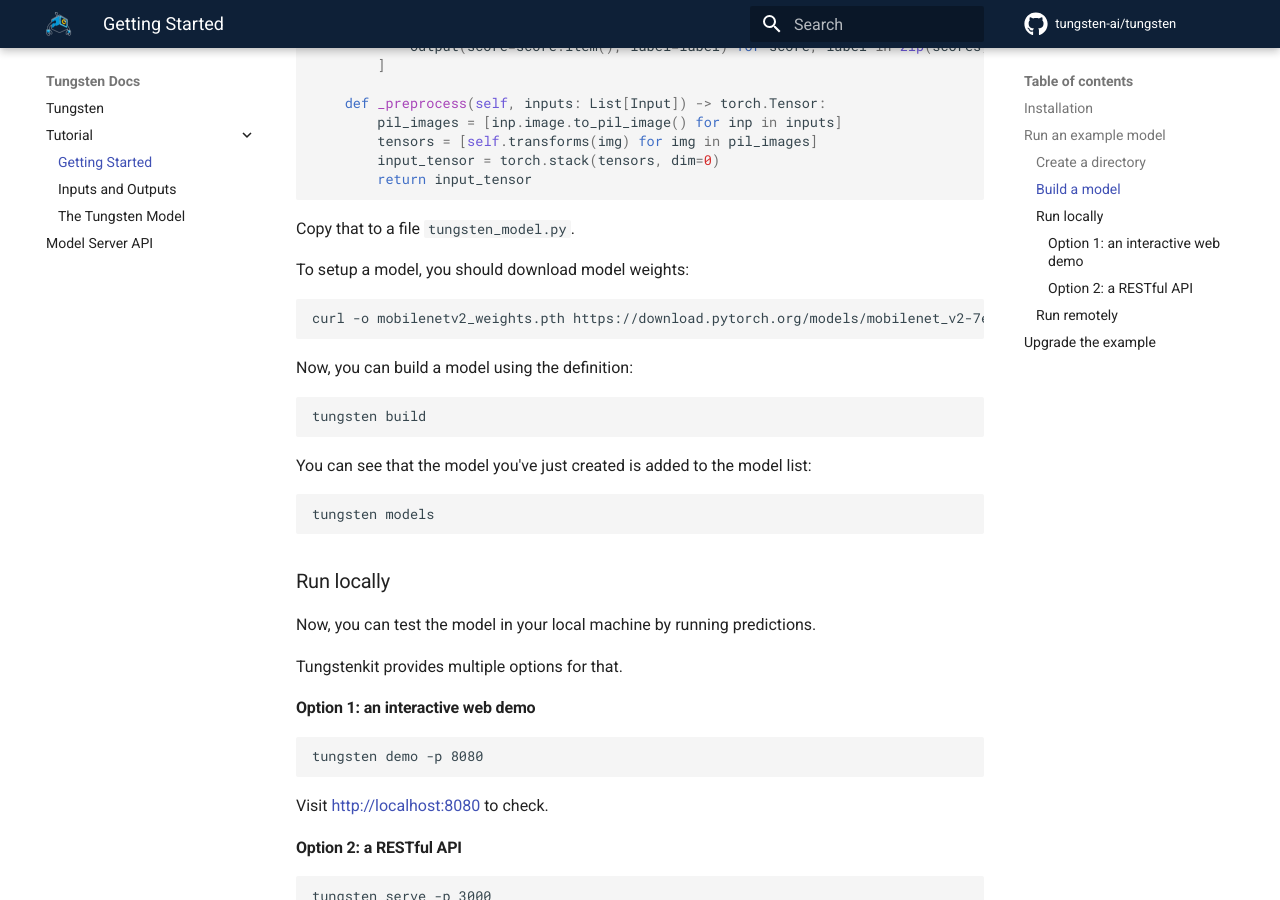
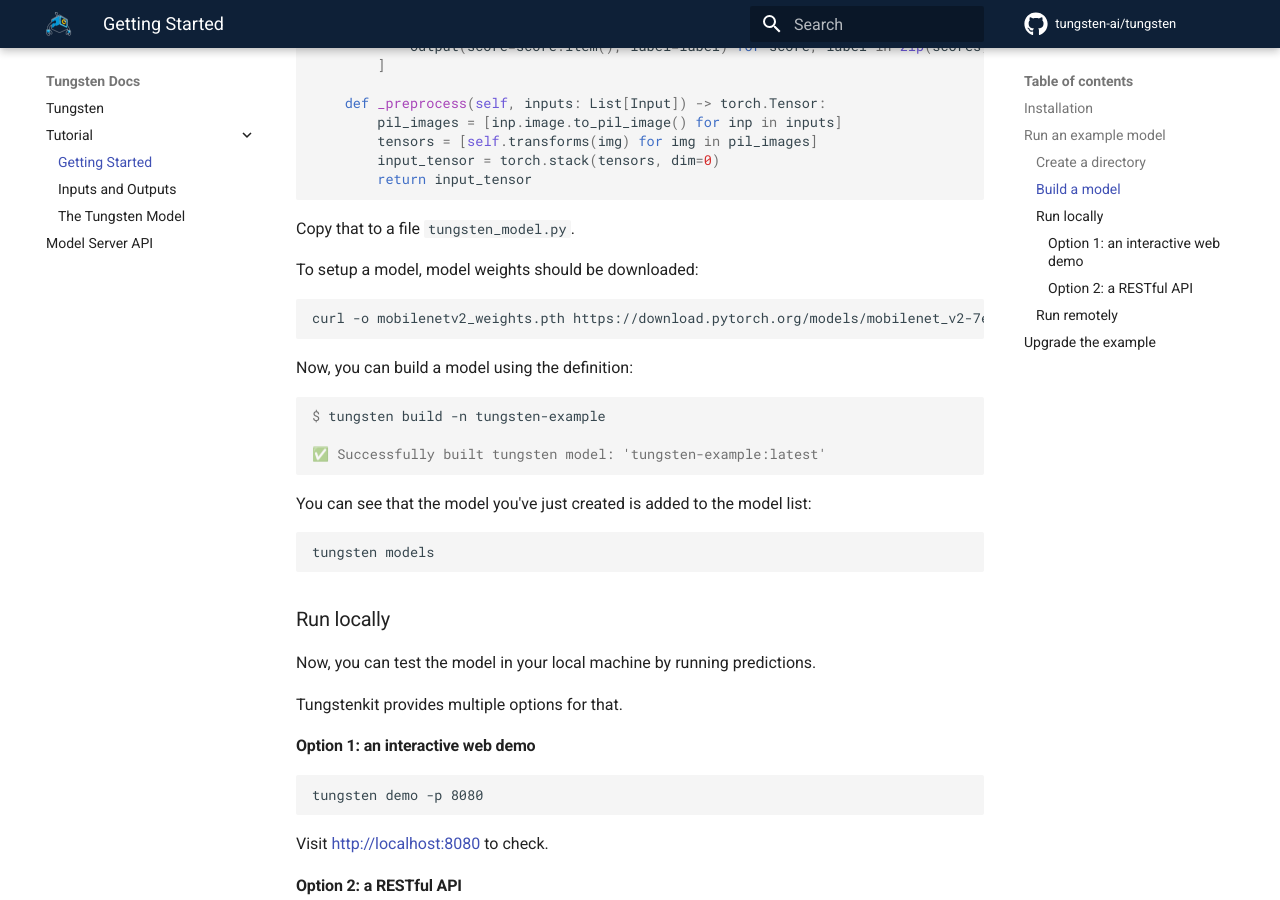
Before and after one commit to tungsten-ai/docs, an MkDocs documentation site: the page built from docs/tutorial/getting_started.md, in a window 1280 px wide and 900 px high, scrolled down 1725 px. Built offline with MkDocs 1.6.1 and Material for MkDocs 9.7.7, drawn with Linux system fonts in a browser that asks for light colours; comment, search, counter and statistics services are not loaded.

Commit message:
minor update

````diff
--- a/docs/tutorial/getting_started.md
+++ b/docs/tutorial/getting_started.md
@@ -83,14 +83,16 @@ class Model(TungstenModel[Input, Output]):
 Copy that to a file ``tungsten_model.py``.
 
 
-To setup a model, you should download model weights:
+To setup a model, model weights should be downloaded:
 ```
 curl -o mobilenetv2_weights.pth https://download.pytorch.org/models/mobilenet_v2-7ebf99e0.pth
 ```
 
 Now, you can build a model using the definition:
-```shell
-tungsten build
+```console
+$ tungsten build -n tungsten-example
+
+✅ Successfully built tungsten model: 'tungsten-example:latest'
 ```
 
 You can see that the model you've just created is added to the model list:
````
Also changed, not shown: docs/index.md (+11 -16 lines).
